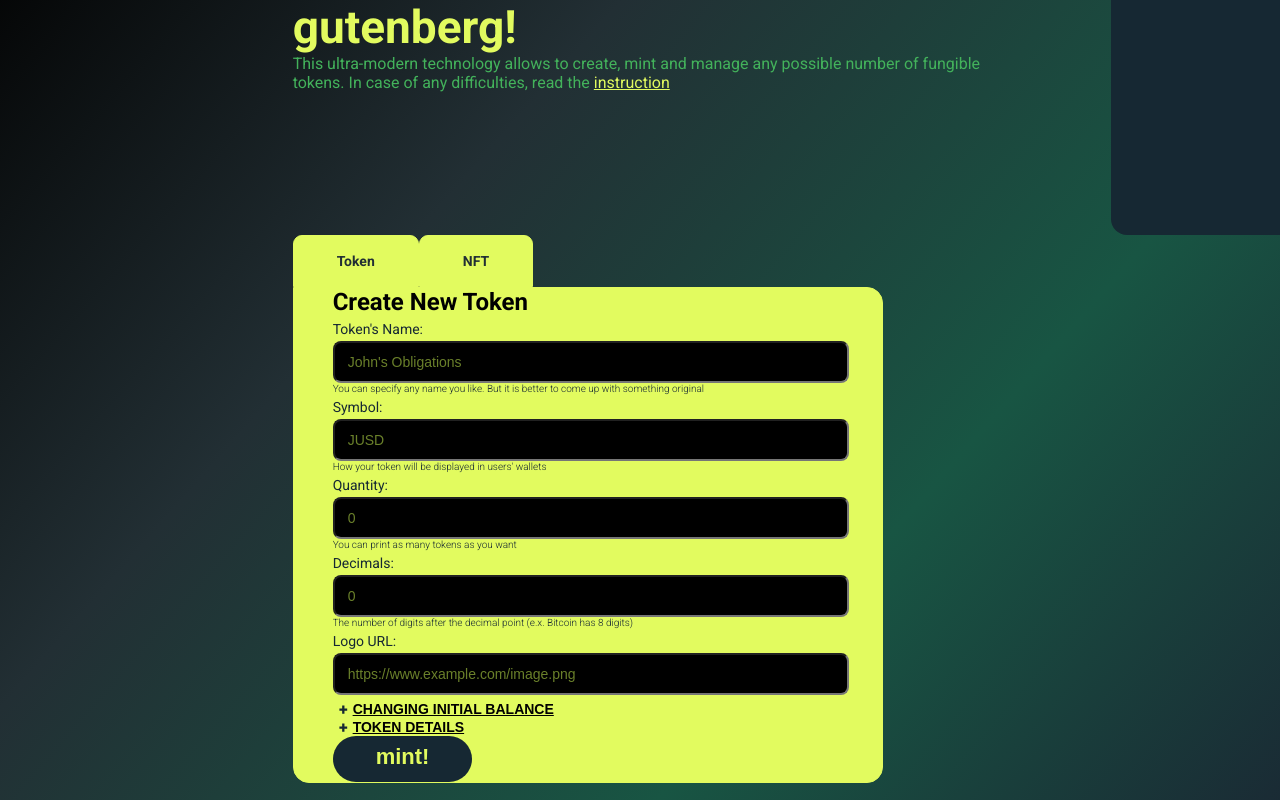
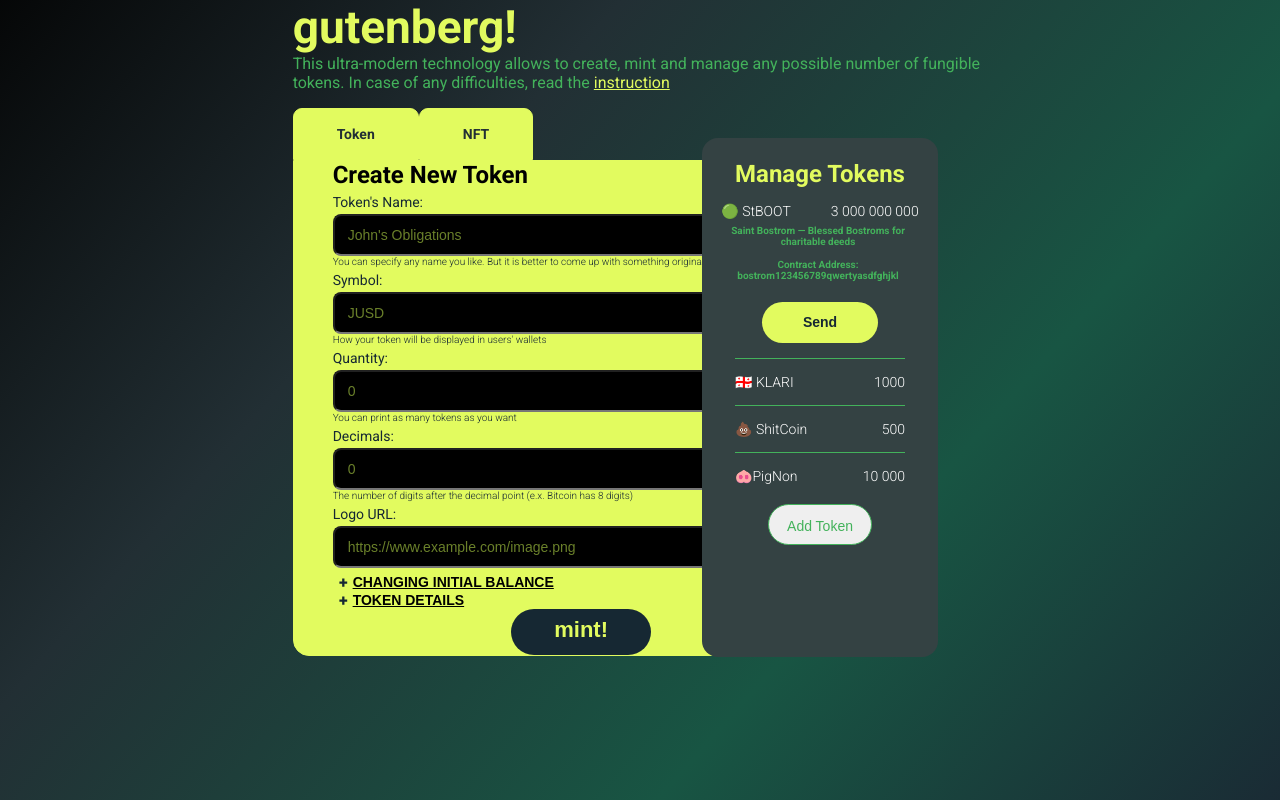
Before and after one commit to diekuche/gutenberg, a React (Create React App) app: page / in a window 1280 px wide. Shown: the top 800 px of the page. Built offline with nearby package versions, Linux system fonts and the light colour scheme.

Commit message:
fix error

```diff
--- a/src/components/Button/Button.module.css
+++ b/src/components/Button/Button.module.css
@@ -1,11 +1,7 @@
 .button {
-    display: flex;
-    flex-direction: row;
-    justify-content: center;
-    align-items: center;
+    align-self: center;
     width: fit-content;
     height: 46px;
-
     background: #162833;
     border-radius: 27.5px;
     padding: 8px 43px 12px 43px;
@@ -16,11 +12,63 @@
 
 }
 
+.buttonAddToken {
+    align-items: center;
+    width: fit-content;
+    height: 41px;
+    margin-top: 20px;
+    box-sizing: border-box;
+    border: 1px solid #43B25B;
+    border-radius: 27.5px;
+    padding: 13px 18px 12px 18px;
+    color: #43B25B;
+    font-size: 14px;
+    font-weight: 400;
+    align-self: center;
+}
+
+.buttonSend {
+    align-items: center;
+    width: fit-content;
+    height: 41px;
+    margin-top: 15px;
+    background: #E2FB5F;
+    border-radius: 27.5px;
+    padding: 12px 41px 13px 41px;
+    color: #162833;
+    font-size: 14px;
+    font-weight: 700;
+    border-style: none;
+    align-self: center;
+}
+
 .button:active {
     box-shadow: inset 0px 3px 4px rgba(226, 251, 95, 0.3);
-
 }
 
 .button:disabled {
     background: #8E8E8E;
 }
+
+.buttonAddToken:hover {
+    border: 1px solid #E2FB5F;
+    background-color: white;
+    color: #E2FB5F;
+}
+
+.buttonAddToken:active {
+    border: 1px solid #2E6C3C;
+    color: #2E6C3C;
+}
+
+.buttonAddToken:disabled {
+    background: #8E8E8E;
+}
+
+.buttonSend:active {
+    box-shadow: inset 0px 4px 4px rgba(104, 102, 47, 0.6);
+}
+
+.buttonSend:disabled {
+    background: #195443;
+}
--- a/src/components/MainPage/MainPage.tsx
+++ b/src/components/MainPage/MainPage.tsx
@@ -28,7 +28,7 @@ const handleTabClick = (id: string | number) => {
 
 
 
-            <ManageTokens />
+
 
             <Tabs selectedId={selectedTabId} tabs={tabs} onClick={handleTabClick} />
             <div className={styles.tabPageContent}>
@@ -39,7 +39,7 @@ const handleTabClick = (id: string | number) => {
                     <div>upyachka</div>
                 )}
             </div>
-
+            <ManageTokens />
         </div>
     );
     }
--- a/src/components/ManageTokens/ManageTok.module.css
+++ b/src/components/ManageTokens/ManageTok.module.css
@@ -1,14 +1,15 @@
 .manageTok {
     display: flex;
     flex-direction: column;
+
     border-radius: 16px;
-    background: #344243;
-    margin-top: -510px;
-    background: #162833;
+    background:#344243;
+    margin-top: -518px;
+
     box-sizing: border-box;
-    align-self: flex-end;
+    align-self: center;
     width: 236px;
-    min-height: 637px;;
+    min-height: 519px;;
 
 }
 
--- a/src/components/ManageTokens/ManageTok.tsx
+++ b/src/components/ManageTokens/ManageTok.tsx
@@ -1,7 +1,7 @@
 import React from "react";
 import styles from "./ManageTok.module.css";
-import ButtonSend from '../ButtonSend/ButtonSend';
-import ButtonAddToken from "../ButtonAddToken/ButtonAddToken";
+import ButtonSend from '../Button/ButtonSend';
+import ButtonAddToken from "../Button/ButtonAddToken";
 
 const ManageTokens = () => {
     return (
```
